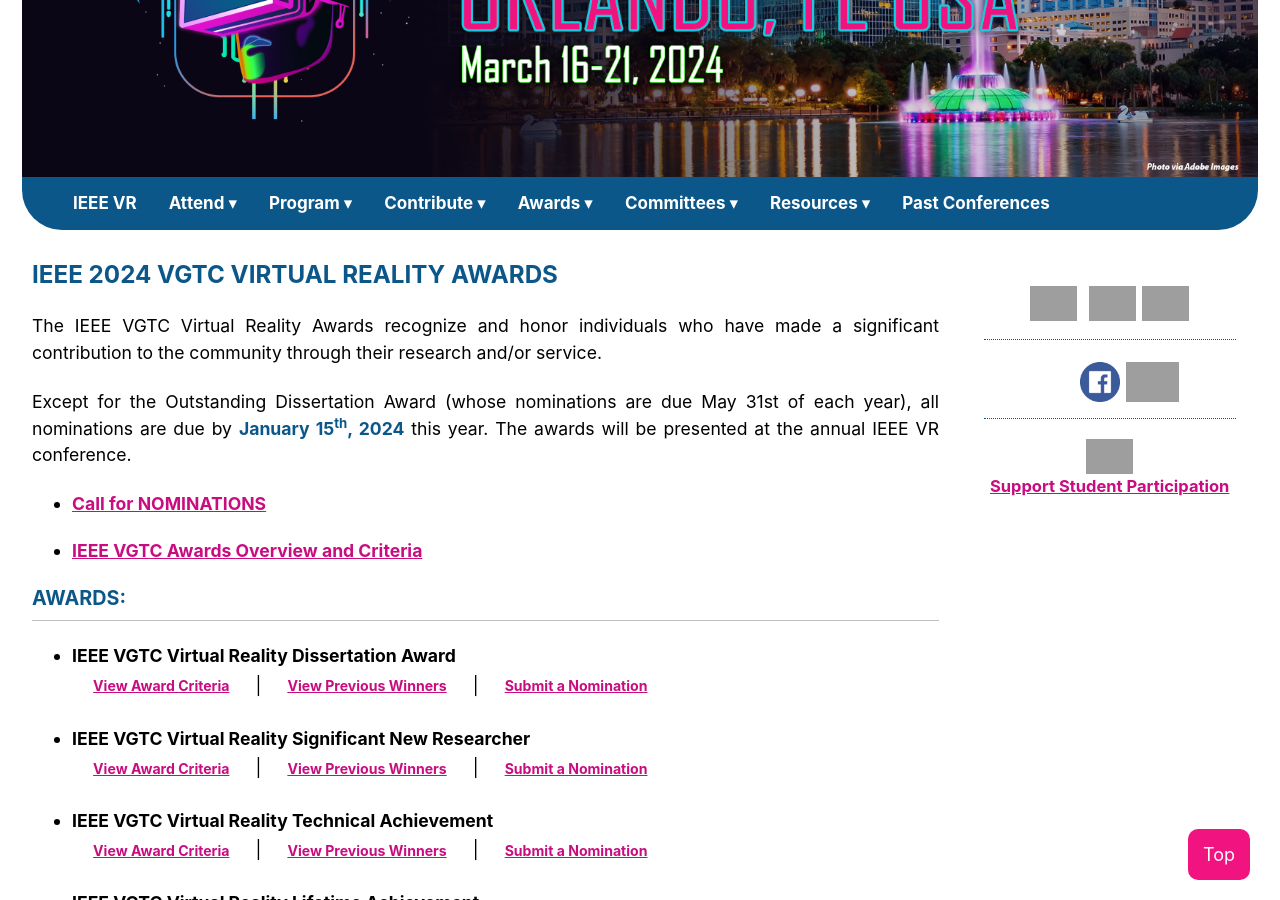
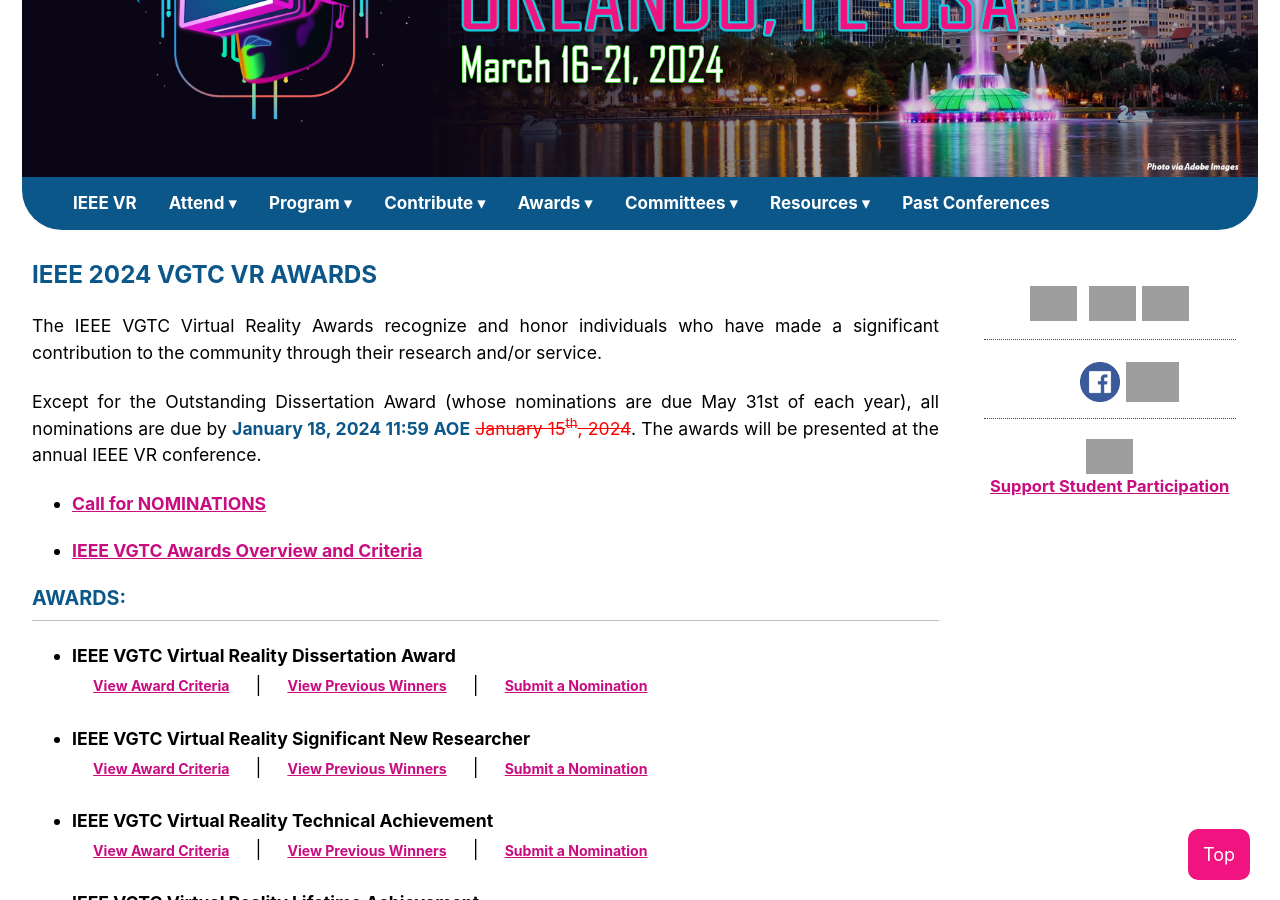
Before and after one commit to ieeevr/2024, a Jekyll site: the page built from awards/vgtc/index.md, in a window 1280 px wide and 900 px high, scrolled down 303 px, cut to the strip 0-900 px from the top of the window. Built offline with Jekyll 4.4.1, drawn with Linux system fonts in a browser that asks for light colours; nearby versions of some CDN libraries; grey boxes are pictures that could not be loaded.

Commit message:
vgtc Awards

```diff
--- a/awards/vgtc/index.md
+++ b/awards/vgtc/index.md
@@ -4,13 +4,13 @@
 ---
 
 <div>
-    <h1>IEEE 2024 VGTC Virtual Reality Awards</h1>
+    <h1>IEEE 2024 VGTC VR Awards</h1>
     <p>
         The IEEE VGTC Virtual Reality Awards recognize and honor individuals who have made a significant contribution
         to the community through their research and/or service.
     </p>
     <p>
-        Except for the Outstanding Dissertation Award (whose nominations are due May 31st of each year), all nominations are due by <strong>January 15<sup>th</sup>, 2024</strong> this year. The awards will be presented at the annual IEEE VR conference.
+        Except for the Outstanding Dissertation Award (whose nominations are due May 31st of each year), all nominations are due by <strong>January 18, 2024 11:59 AOE</strong> <span style="color:red; text-decoration:Line-through;">January 15<sup>th</sup>, 2024</span>. The awards will be presented at the annual IEEE VR conference.
     </p>
     <ul class="extraSpacing">
         <li>
--- a/index.html
+++ b/index.html
@@ -15,9 +15,8 @@
             <a href={{ "/program/tentative_schedule/" | relative_url }} class="bold"> Link to tentative schedule of activities to help plan attendance.</a>
         </div>
         <div class = "ieeevrmsgboxInsideYellow column_home right_home small_emphasize">
-            IEEE 2024 VGTC Virtual Reality Awards
-            <a href={{ "/awards/vgtc/" | relative_url }} class="bold">Call&nbsp;for&nbsp;Nominations</a> are
-            open until January 15!
+            IEEE 2024 VGTC<br />VR Awards
+            <a href={{ "/awards/vgtc/" | relative_url }} class="bold">Nomination</a> Deadline Extended<br/>now due Jan.&nbsp;18, 11:59&nbsp;pm&nbsp;AOE.
         </div>
     </div>
     <p>
```
